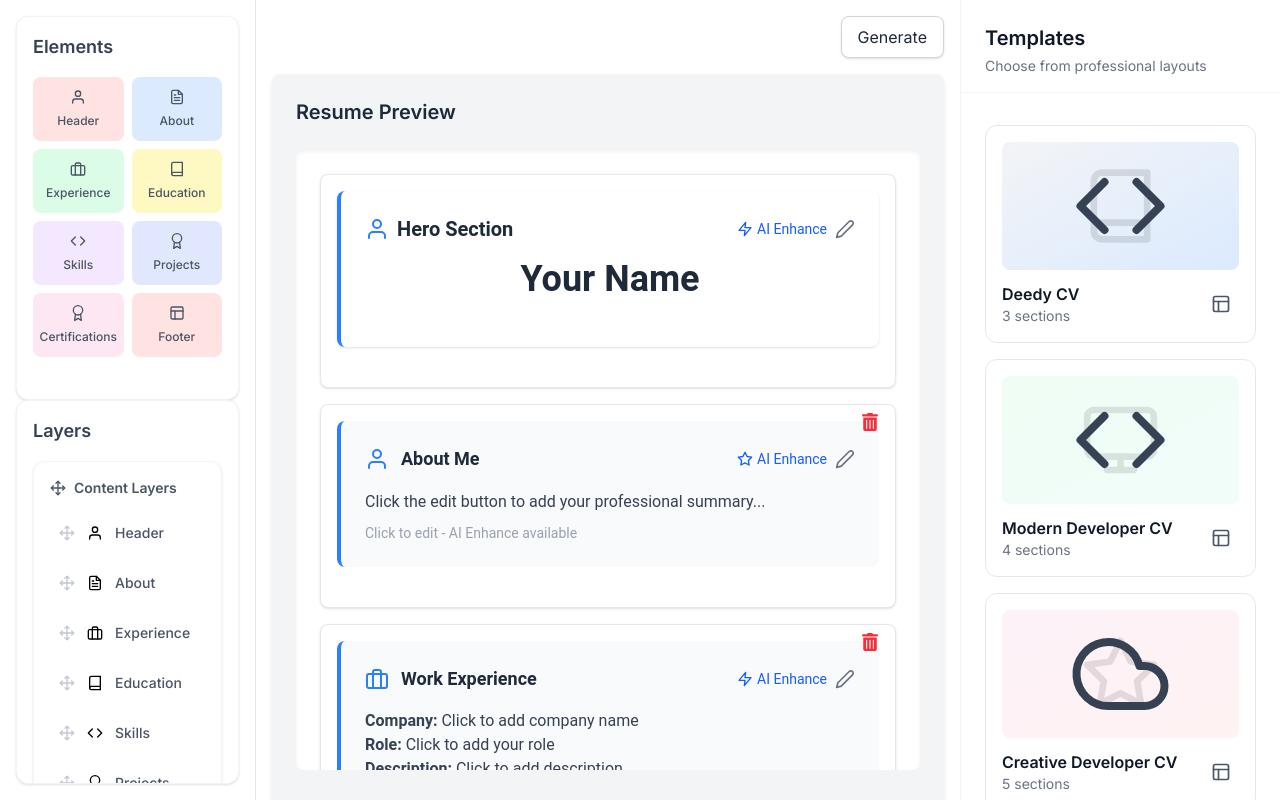
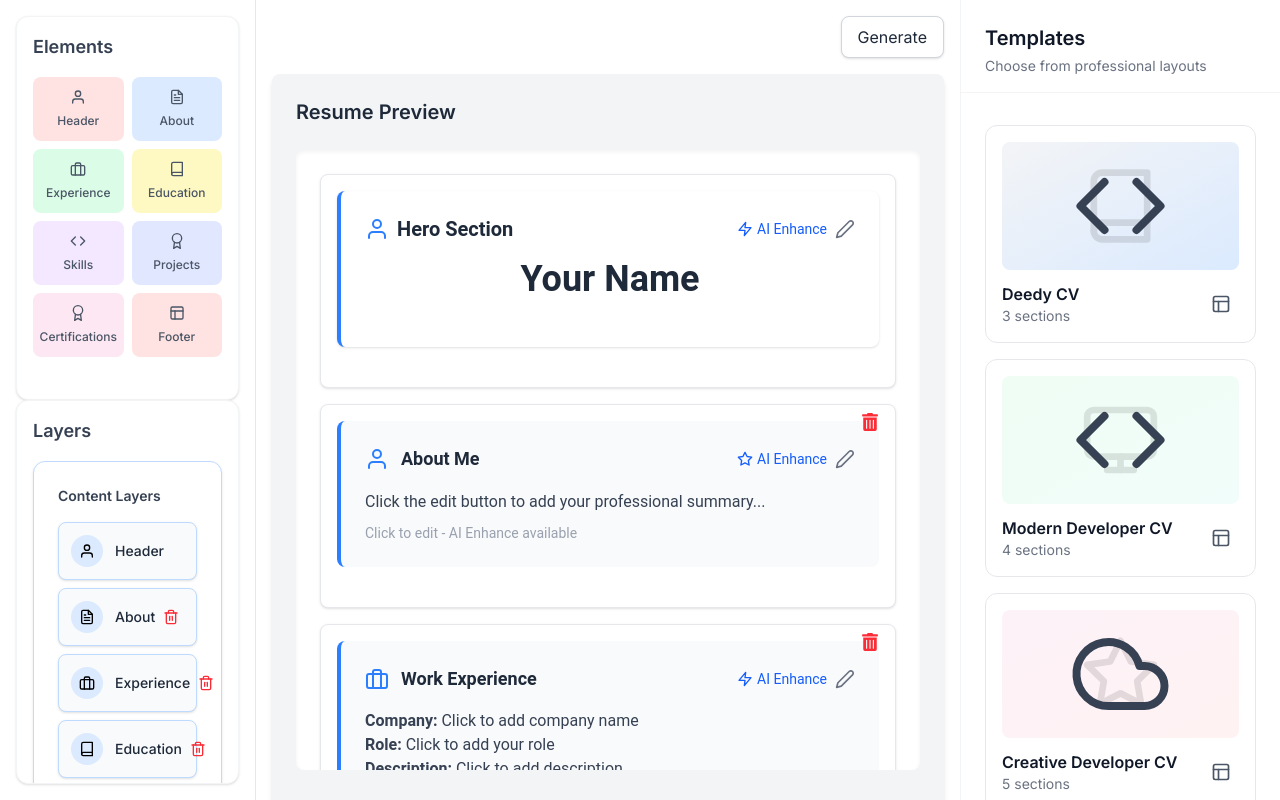
Before and after one commit to rajatsharmaji/resume-builder-surface, a React (Vite) app: page / in a window 1280 px wide. Built offline with nearby package versions, Linux system fonts and the light colour scheme.

Commit message:
fix:remove section confirmation popup added

```diff
--- a/src/components/SectionList.jsx
+++ b/src/components/SectionList.jsx
@@ -2,9 +2,6 @@
 import { useState } from "react";
 import {
   FiTrash2,
-  FiChevronUp,
-  FiChevronDown,
-  FiMove,
   FiLayout,
   FiUser,
   FiBriefcase,
@@ -25,85 +22,105 @@ const sectionIcons = {
   footer: <FiLayout className="w-4 h-4" />,
 };
 
-const SectionList = ({ sections, moveSection, removeSection }) => {
-  const [draggedIndex, setDraggedIndex] = useState(null);
+// Custom confirmation modal component
+const ConfirmDialog = ({ title, message, onConfirm, onCancel }) => {
+  return (
+    <div className="fixed inset-0 flex items-center justify-center z-50">
+      {/* Overlay */}
+      <div className="absolute inset-0 bg-black opacity-50"></div>
+      {/* Modal */}
+      <div className="bg-white rounded-lg p-6 z-50 max-w-sm mx-auto shadow-lg animate-fadeIn">
+        <h3 className="text-lg font-semibold mb-4 text-gray-800">{title}</h3>
+        <p className="text-gray-700 mb-6">{message}</p>
+        <div className="flex justify-end gap-3">
+          <button
+            onClick={onCancel}
+            className="px-4 py-2 bg-gray-200 rounded hover:bg-gray-300 transition-colors"
+          >
+            Cancel
+          </button>
+          <button
+            onClick={onConfirm}
+            className="px-4 py-2 bg-red-500 text-white rounded hover:bg-red-600 transition-colors"
+          >
+            Yes, Delete
+          </button>
+        </div>
+      </div>
+    </div>
+  );
+};
 
-  const handleDragStart = (index) => setDraggedIndex(index);
-  const handleDrop = (targetIndex) => {
-    if (draggedIndex !== null) {
-      moveSection(sections[draggedIndex].id, targetIndex);
-      setDraggedIndex(null);
+const SectionList = ({ sections, removeSection }) => {
+  // State for the section ID that needs confirmation before deletion.
+  const [confirmSectionId, setConfirmSectionId] = useState(null);
+
+  const handleDelete = (sectionId) => {
+    setConfirmSectionId(sectionId);
+  };
+
+  const confirmDelete = () => {
+    if (confirmSectionId) {
+      removeSection(confirmSectionId);
+      setConfirmSectionId(null);
     }
   };
 
-  const moveUp = (index) =>
-    index > 0 && moveSection(sections[index].id, index - 1);
-  const moveDown = (index) =>
-    index < sections.length - 1 && moveSection(sections[index].id, index + 1);
+  const cancelDelete = () => {
+    setConfirmSectionId(null);
+  };
 
   return (
-    <div className="bg-white rounded-xl shadow-sm border border-gray-100 p-4">
-      <h3 className="text-sm font-semibold mb-3 text-gray-600 flex items-center gap-2">
-        <FiMove className="w-4 h-4" /> Content Layers
+    <div className="bg-white rounded-xl shadow-sm border border-blue-200 p-6">
+      <h3 className="text-sm font-semibold text-gray-700 flex items-center gap-2 mb-4">
+        Content Layers
       </h3>
 
-      <div className="space-y-1">
-        {sections.map((section, index) => (
+      <div className="space-y-2">
+        {sections.map((section) => (
           <div
             key={section.id}
-            draggable
-            onDragStart={() => handleDragStart(index)}
-            onDrop={() => handleDrop(index)}
-            onDragOver={(e) => e.preventDefault()}
-            className={`group flex items-center justify-between p-2 rounded-lg border transition-all
-              ${
-                draggedIndex === index
-                  ? "border-blue-200 bg-blue-50 shadow-sm"
-                  : "border-transparent hover:border-gray-200 hover:bg-gray-50"
-              }`}
+            className="flex items-center justify-between bg-gray-50 p-3 rounded-lg border border-blue-200 shadow-sm hover:bg-blue-50 transition-colors"
           >
             <div className="flex items-center gap-3">
-              <span className="text-gray-400 opacity-60 group-hover:opacity-100 transition-opacity">
-                <FiMove className="w-4 h-4" />
-              </span>
+              <div className="flex items-center justify-center p-2 bg-blue-100 rounded-full">
                 {sectionIcons[section.type]}
-              <span className="text-sm font-medium text-gray-600">
+              </div>
+              <span className="text-sm font-medium text-gray-800">
                 {section.type.charAt(0).toUpperCase() + section.type.slice(1)}
               </span>
             </div>
 
-            <div className="flex items-center gap-1 opacity-0 group-hover:opacity-100 transition-opacity">
+            <div className="flex items-center">
+              {section.type !== "header" && (
                 <button
-                onClick={() => moveUp(index)}
-                className="p-1.5 hover:bg-gray-100 rounded-lg text-gray-500 hover:text-blue-600"
-                aria-label="Move up"
-              >
-                <FiChevronUp className="w-4 h-4" />
-              </button>
-              <button
-                onClick={() => moveDown(index)}
-                className="p-1.5 hover:bg-gray-100 rounded-lg text-gray-500 hover:text-blue-600"
-                aria-label="Move down"
-              >
-                <FiChevronDown className="w-4 h-4" />
-              </button>
-              <button
-                onClick={() => removeSection(section.id)}
-                className="p-1.5 hover:bg-red-50 rounded-lg text-red-400 hover:text-red-600"
+                  onClick={() => handleDelete(section.id)}
+                  className="p-2 rounded-full text-red-500 hover:bg-red-100 transition-colors"
                   aria-label="Delete section"
                 >
                   <FiTrash2 className="w-4 h-4" />
                 </button>
+              )}
             </div>
           </div>
         ))}
 
         {sections.length === 0 && (
           <div className="text-center p-4 text-gray-400 text-sm">
-            No sections added yet
+            No sections added yet.
           </div>
         )}
       </div>
+
+      {/* Custom Confirmation Modal */}
+      {confirmSectionId && (
+        <ConfirmDialog
+          title="Confirm Removal"
+          message="Are you sure you want to delete this section? This action cannot be undone."
+          onConfirm={confirmDelete}
+          onCancel={cancelDelete}
+        />
+      )}
     </div>
   );
 };
--- a/src/components/preview-panel/DraggableSection.jsx
+++ b/src/components/preview-panel/DraggableSection.jsx
@@ -1,4 +1,6 @@
 /* eslint-disable react/prop-types */
+import { useState } from "react";
+import ReactDOM from "react-dom";
 import { FaTrashAlt } from "react-icons/fa";
 import HeaderSection from "../sections/HeaderSection";
 import FooterSection from "../sections/FooterSection";
@@ -20,21 +22,56 @@ const sectionComponents = {
   certifications: CertificationsSection,
 };
 
+// Generic Confirmation Dialog rendered via a Portal
+const ConfirmDialog = ({ title, message, onConfirm, onCancel }) => {
+  return ReactDOM.createPortal(
+    <div className="fixed inset-0 flex items-center justify-center z-50">
+      {/* Overlay */}
+      <div className="absolute inset-0 bg-black opacity-50"></div>
+      {/* Modal */}
+      <div className="bg-white rounded-lg p-6 z-50 max-w-sm mx-auto shadow-lg transition-all">
+        <h3 className="text-lg font-semibold mb-4 text-gray-800">{title}</h3>
+        <p className="text-gray-700 mb-6">{message}</p>
+        <div className="flex justify-end gap-3">
+          <button
+            onClick={onCancel}
+            className="px-4 py-2 bg-gray-200 rounded hover:bg-gray-300 transition-colors"
+          >
+            Cancel
+          </button>
+          <button
+            onClick={onConfirm}
+            className="px-4 py-2 bg-red-500 text-white rounded hover:bg-red-600 transition-colors"
+          >
+            Yes, Delete
+          </button>
+        </div>
+      </div>
+    </div>,
+    document.body
+  );
+};
+
 const DraggableSection = ({ section, removeSection, finalMode = false }) => {
   const Component = sectionComponents[section.type];
-  const isLocked = section.type === "header";
+  const [showConfirm, setShowConfirm] = useState(false);
 
+  // All sections are non-draggable.
   const handleDragStart = (e) => {
-    if (isLocked) {
-      e.preventDefault();
-      alert(
-        `${
-          section.type.charAt(0).toUpperCase() + section.type.slice(1)
-        } section is locked and cannot be moved.`
-      );
-      return;
-    }
-    e.dataTransfer.setData("application/existing-section", section.id);
+    e.preventDefault();
+  };
+
+  const handleDelete = () => {
+    setShowConfirm(true);
+  };
+
+  const confirmDelete = () => {
+    removeSection(section.id);
+    setShowConfirm(false);
+  };
+
+  const cancelDelete = () => {
+    setShowConfirm(false);
   };
 
   if (finalMode) {
@@ -51,14 +88,17 @@ const DraggableSection = ({ section, removeSection, finalMode = false }) => {
 
   return (
     <div
-      draggable={!isLocked}
+      draggable={false}
       onDragStart={handleDragStart}
-      className="mb-4 border border-gray-200 rounded-lg p-4 bg-white shadow-sm
-                 relative transition-transform hover:shadow-md hover:-translate-y-1"
+      className="mb-4 border border-gray-200 rounded-lg p-4 bg-white shadow-sm relative transition-transform hover:shadow-md hover:-translate-y-1"
     >
-      {!isLocked && (
+      {/* Delete icon for non-header sections */}
+      {section.type !== "header" && (
         <button
-          onClick={() => removeSection(section.id)}
+          onClick={(e) => {
+            e.stopPropagation();
+            handleDelete();
+          }}
           className="absolute top-2 right-4 z-10 text-red-500 hover:text-red-600 transition-colors duration-200"
           title="Delete section"
         >
@@ -72,6 +112,15 @@ const DraggableSection = ({ section, removeSection, finalMode = false }) => {
           <p className="text-gray-500">Unknown Section Type</p>
         )}
       </div>
+      {/* Render confirmation dialog as a full-page overlay */}
+      {showConfirm && (
+        <ConfirmDialog
+          title="Confirm Removal"
+          message="Are you sure you want to delete this section? This action cannot be undone."
+          onConfirm={confirmDelete}
+          onCancel={cancelDelete}
+        />
+      )}
     </div>
   );
 };
--- a/src/pages/ResumeBuilder.jsx
+++ b/src/pages/ResumeBuilder.jsx
@@ -17,7 +17,7 @@ import {
 const ResumeBuilder = () => {
   const { sections, addSection, moveSection, removeSection } = useResume();
   const [contextMenu, setContextMenu] = useState(null);
-  const [currentTemplate, setCurrentTemplate] = useState("default");
+  const [currentTemplate] = useState("default");
   const [customizations, setCustomizations] = useState({
     font: "Roboto, sans-serif",
     fontSize: 16,
@@ -62,6 +62,12 @@ const ResumeBuilder = () => {
     { id: "footer", label: "Footer", icon: <FiLayout />, color: "bg-red-100" },
   ];
 
+  // Wrapper function to ensure uniqueness when adding via the Elements Panel.
+  const handleAddSectionUnique = (sectionType) => {
+    if (sections.some((s) => s.type === sectionType)) return;
+    addSection(sectionType);
+  };
+
   const handleDrop = (e) => {
     e.preventDefault();
     const existingSectionId = e.dataTransfer.getData(
@@ -99,13 +105,8 @@ const ResumeBuilder = () => {
       if (["header", "footer"].includes(draggedSection.type)) return;
       moveSection(existingSectionId, insertIndex);
     } else if (newSectionId) {
-      // Prevent duplicate unique sections (e.g. header/footer)
-      if (
-        (newSectionId === "header" || newSectionId === "footer") &&
-        sections.some((s) => s.type === newSectionId)
-      ) {
-        return;
-      }
+      // Prevent duplicate sections for any type.
+      if (sections.some((s) => s.type === newSectionId)) return;
       addSection(newSectionId, insertIndex);
     }
   };
@@ -122,8 +123,9 @@ const ResumeBuilder = () => {
       <div className="w-1/5 border-r border-gray-200 p-4 overflow-y-auto">
         <ElementsPanel
           sectionTypes={sectionTypes}
-          addSection={addSection}
+          addSection={handleAddSectionUnique}
           handleDragStart={(e, id) => e.dataTransfer.setData("sectionId", id)}
+          sections={sections}
         />
         <LayersPanel
           sections={sections}
```
Lines whose indentation alone changed are shown as unchanged.
